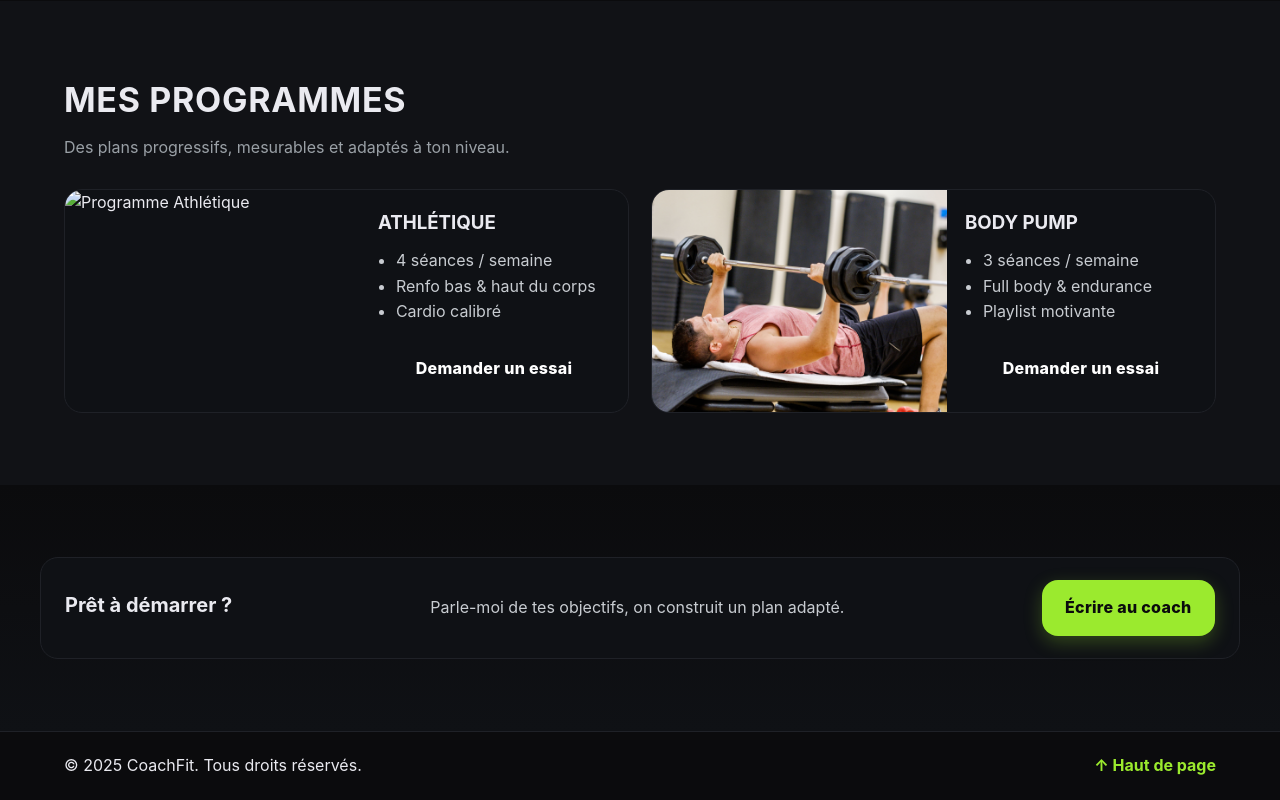
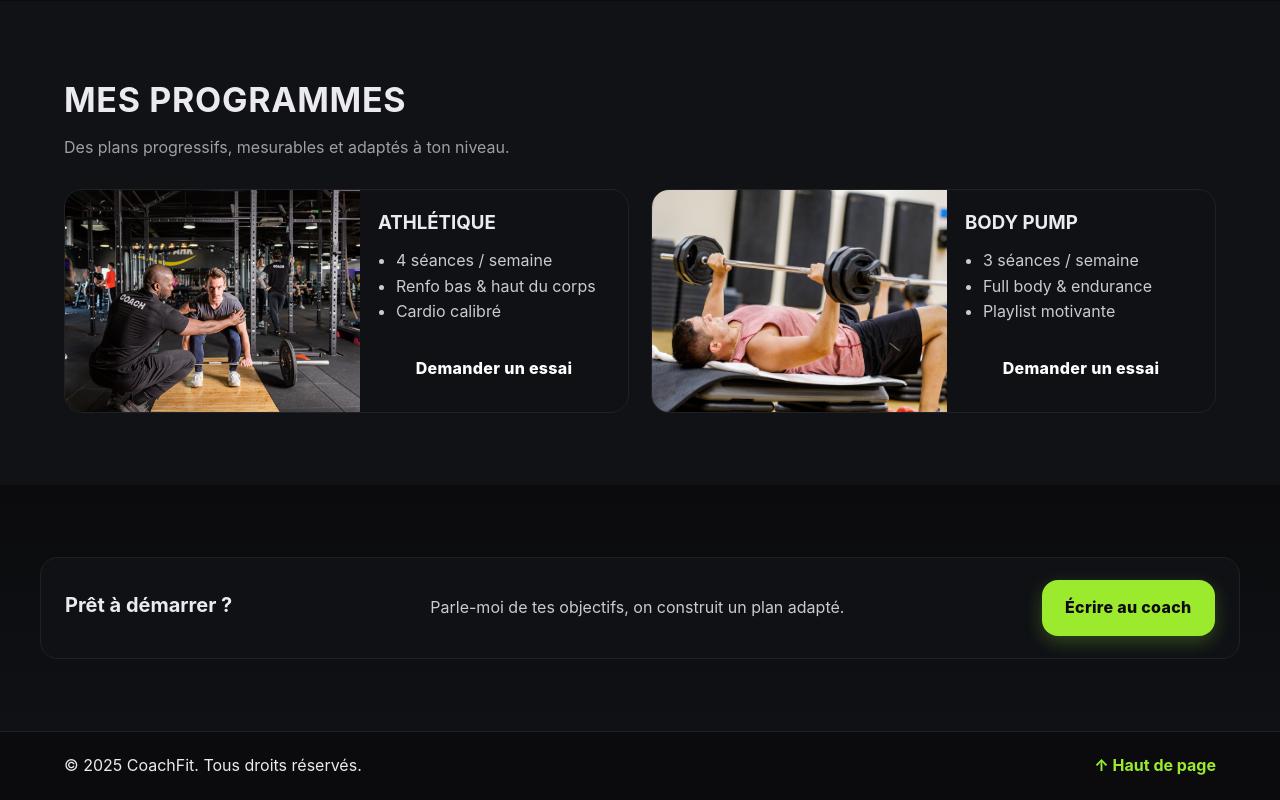
Before and after one commit to Hub-code1/coach-sportif, a plain HTML site: page index.html in a window 1280 px wide. Shown: the part 2064-2864 px from the top of the page. Drawn offline with Linux system fonts and the light colour scheme.

Commit message:
Update index.html

```diff
--- a/index.html
+++ b/index.html
@@ -125,7 +125,7 @@
 
       <div class="grid program-cards">
         <article class="program">
-          <img src="image/athlète.jpg" alt="Programme Athlétique">
+          <img src="image/athlete.jpg" alt="Programme Athlétique">
           <div class="program__body">
             <h3>ATHLÉTIQUE</h3>
             <ul>
```
